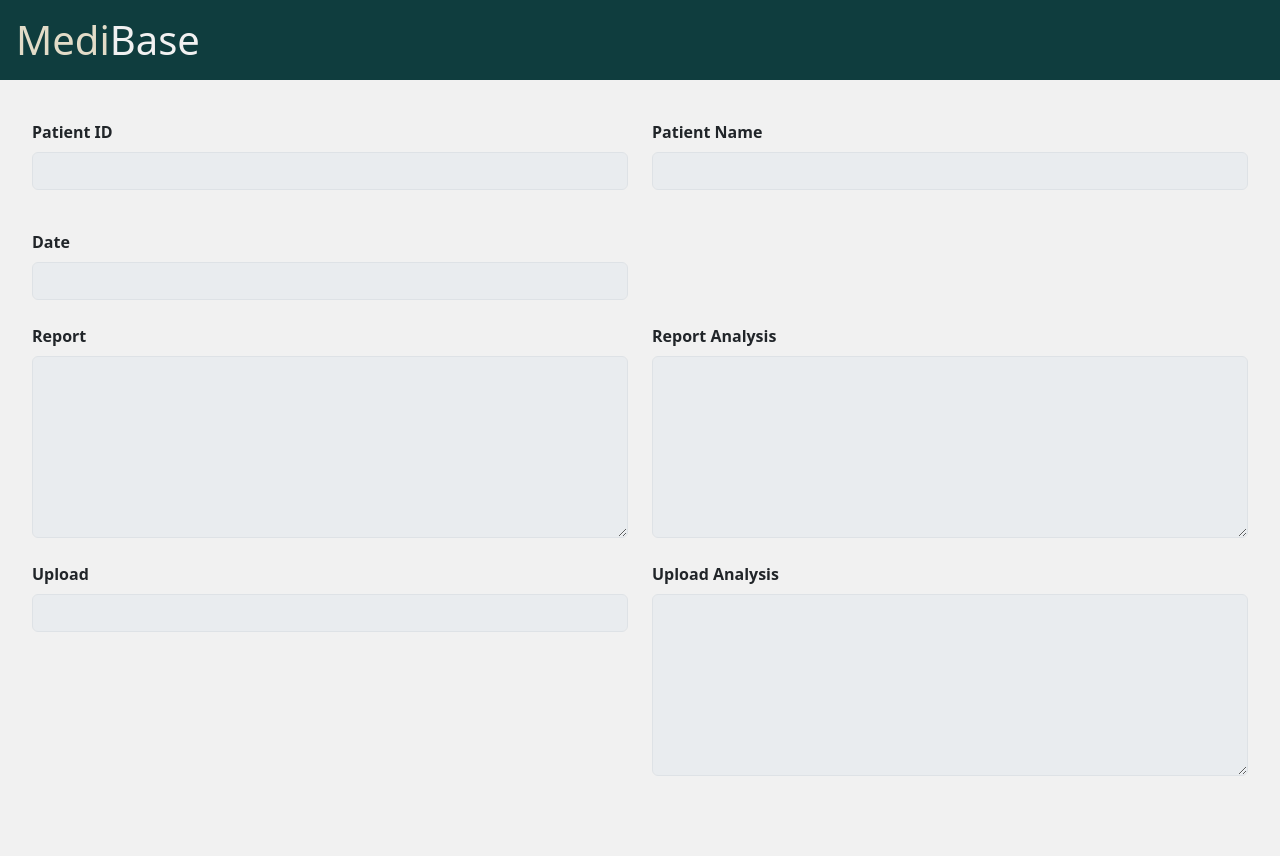
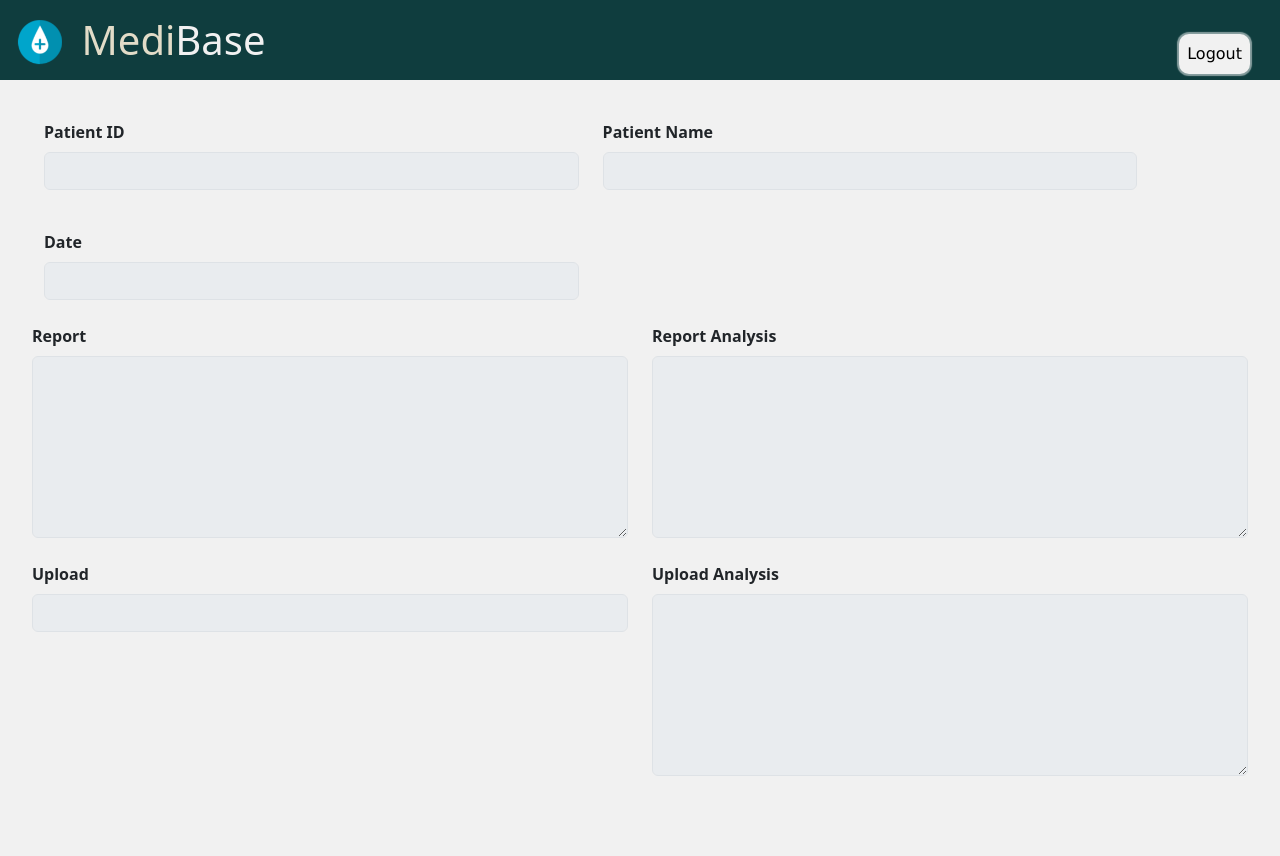
Before and after one commit to Cipher2002/MediBase, a Flask app: template templates/patient/patient.html in a window 1280 px wide. Run offline with Flask 3, Linux system fonts and the light colour scheme; the template is opened without the code that fills it, so the values that code supplies are empty.

Commit message:
logout button commit

```diff
--- a/templates/home/patientlogs.html
+++ b/templates/home/patientlogs.html
@@ -15,8 +15,8 @@
   <header>
     <h1>
       <a href="index.html"><img src="iicon.png" width="60px" height="60px"  id="icon"></a>
-      <span style="color: #E2DCC8;">Medi</span><span style="color: #F1F1F1;">Base</span>
-    </h1>
+      <span style="color: #E2DCC8;">Medi</span><span style="color: #F1F1F1;">Base</span></h1>
+      <button class="navl" onclick="window.location.href='../home/index.html'">Logout</button>
   </header>
   <h2 id="wel"><p id="welcome-message"></p></h2>
   <h2 id="wel2">Here are you recent appointment details:</h2><br>
--- a/templates/patient/patient.css
+++ b/templates/patient/patient.css
@@ -2,7 +2,35 @@ body{
     background-color: #F1F1F1;
 }
 h1{
-    padding: 1rem;
+padding: 1rem;
+}
+header .navl {
+float: right;
+position: sticky;
+margin-left: 30px;
+margin-right: 30px;
+margin-top: -4.2%;
+margin-bottom: 4%;
+display: inline;
+padding-bottom: 0.75rem;
+font-family:'Lucida Sans', 'Lucida Sans Regular', 'Lucida Grande', 'Lucida Sans Unicode', Geneva, Verdana, sans-serif;
+text-align: center;
+padding: 0.5rem;
+border-radius: 10px;
+box-shadow: 0px 0px 1px 2px rgb(255, 255, 255, 0.5);
+border: none;
+background-color: #F1F1F1;
+}
+#icon
+{
+float: left;
+position: sticky;
+top: 0;
+padding-top: 0.25rem;
+padding-bottom: 0.75rem;
+padding-left: 0.1rem;
+inline-size: auto;
+margin-right: 20px;
 }
 #drname{
     color: #0F3D3E;
--- a/templates/patient/patient.html
+++ b/templates/patient/patient.html
@@ -13,7 +13,10 @@
 
 <body>
   <header>
-    <h1><span style="color: #E2DCC8;">Medi</span><span style="color: #F1F1F1;">Base</span></h1>
+    <h1>
+      <a href="index.html"><img src="iicon.png" width="60px" height="60px"  id="icon"></a>
+      <span style="color: #E2DCC8;">Medi</span><span style="color: #F1F1F1;">Base</span></h1>
+      <button class="navl" onclick="window.location.href='../home/index.html'">Logout</button>
   </header>
   <form action="" method="post">
     <!-- 2 column grid layout with text inputs for the first and last names -->
```
Also changed, not shown: templates/doctor/doctor.html (+6 -3 lines), templates/doctor/main.css (+32 -1 lines), templates/home/pl.css (+25 -7 lines), templates/doctor/iicon.png (added), templates/patient/iicon.png (added).
